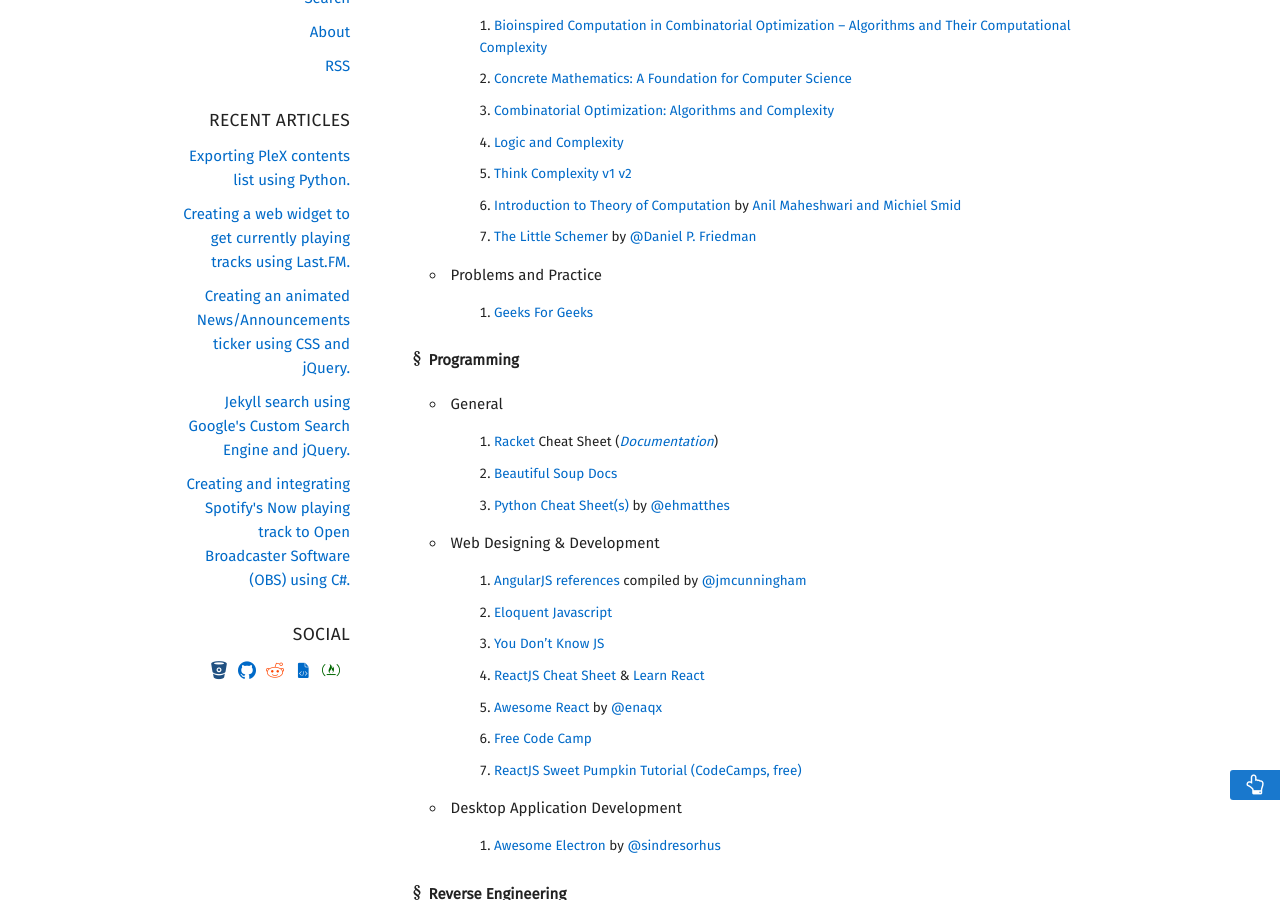
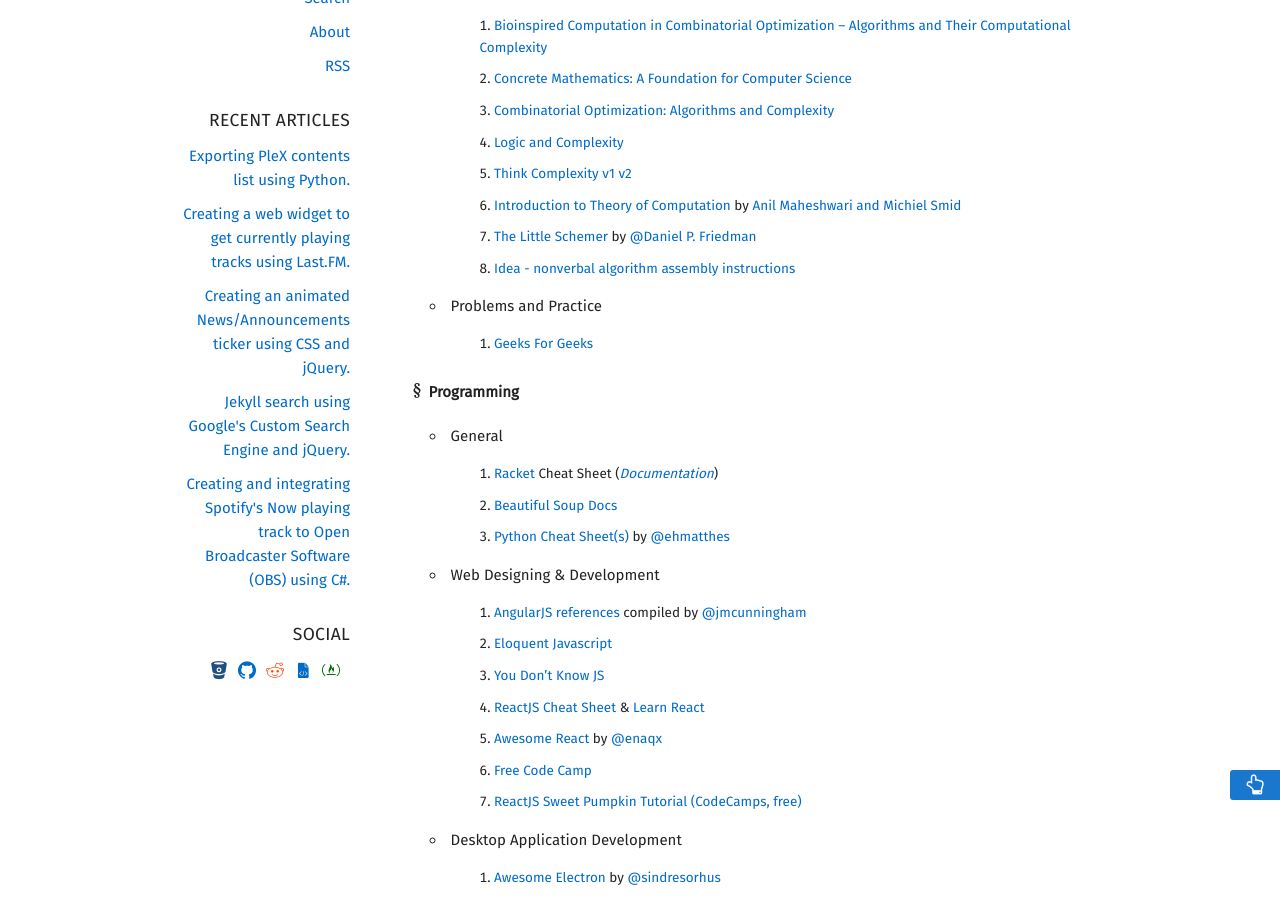
Before and after one commit to intern0t/personal-blog, a Jekyll site: the page built from library.md, in a window 1280 px wide and 900 px high, scrolled down 516 px. Built offline with Jekyll 4.4.1, drawn with Linux system fonts in a browser that asks for light colours; nearby versions of some CDN libraries; some web fonts are replaced.

Commit message:
Idea - Nonverbal algorithm addition to library!

```diff
--- a/library.md
+++ b/library.md
@@ -19,6 +19,7 @@ permalink: /library/
   5. [Think Complexity](http://www.greenteapress.com/compmod/) [v1](http://www.greenteapress.com/compmod/thinkcomplexity.pdf) [v2](http://greenteapress.com/complexity2/thinkcomplexity2.pdf)
   6. [Introduction to Theory of Computation](http://cglab.ca/~michiel/TheoryOfComputation/TheoryOfComputation.pdf) by [Anil Maheshwari and Michiel Smid](http://cglab.ca/~michiel/TheoryOfComputation/)
   7. [The Little Schemer](https://mitpress.mit.edu/books/little-schemer) by [@Daniel P. Friedman](https://mitpress.mit.edu/authors/daniel-p-friedman)
+  8. [Idea - nonverbal algorithm assembly instructions](https://idea-instructions.com/)
 + Problems and Practice
   1. [Geeks For Geeks](http://www.geeksforgeeks.org)
 
```
